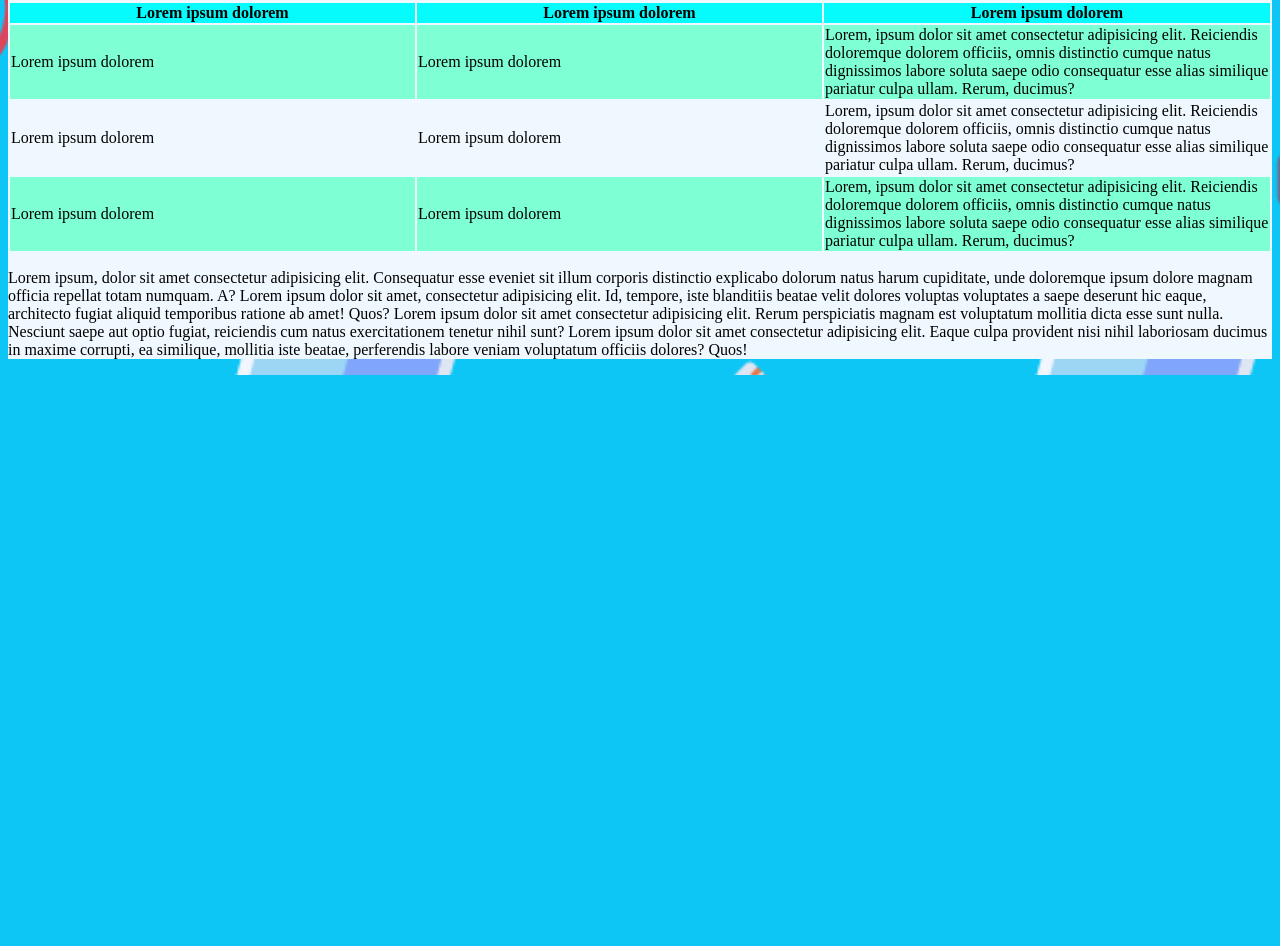
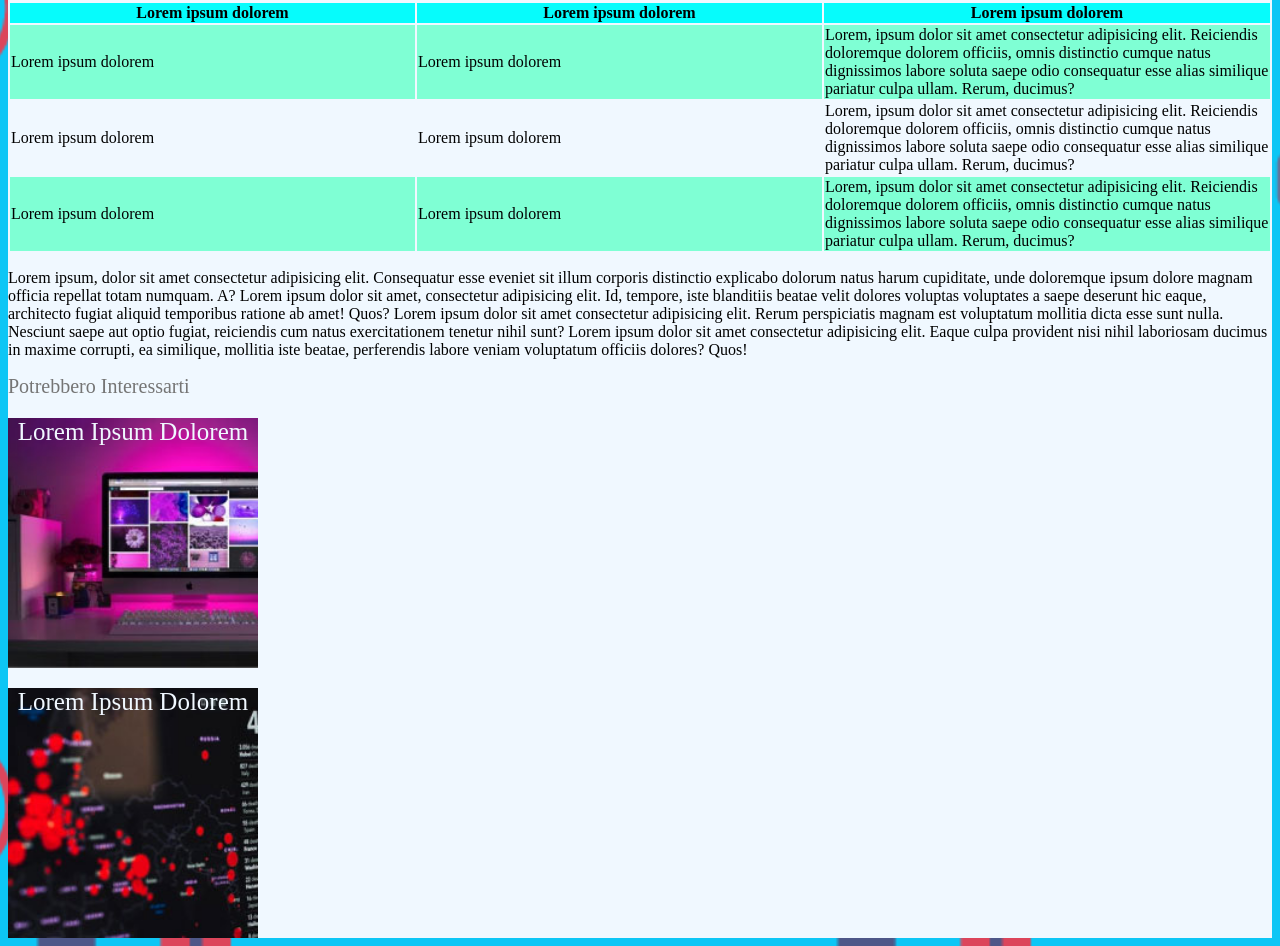
Before and after one commit to AndreaAbbonizio/html-css-booleaner, a plain HTML site: page index.html in a window 1280 px wide. Shown: the part 942-1888 px from the top of the page. Before the commit the page ends 1317 px from the top, so only its background shows below. Drawn offline with Linux system fonts and the light colour scheme.

Commit message:
finished exercise.

```diff
--- a/css/style.css
+++ b/css/style.css
@@ -12,7 +12,7 @@ body{
     padding-top: 30px;
 }
 
-main{
+main, footer{
     background-color: aliceblue;
 }
 
@@ -47,3 +47,34 @@ th{
 #color-table{
     background-color: aquamarine;
 }
+
+footer{
+    margin-top: 0px;
+}
+
+#adv{
+    color:#757575;
+    font-size: 20px;
+}
+
+.img-back1{
+    width: 250px;
+    height: 250px;
+    background-image: url(/img/monitor.jpg);
+    background-size: cover;
+    color: aliceblue;
+    text-align: center;
+    font-size: 25px;
+    margin-top: 20px;
+}
+
+.img-back2{
+    width: 250px;
+    height: 250px;
+    background-image: url(/img/graph.jpg);
+    background-size: cover;
+    color: aliceblue;
+    text-align: center;
+    font-size: 25px;
+    margin-top: 20px;
+}
--- a/index.html
+++ b/index.html
@@ -83,10 +83,14 @@
             <p>Lorem ipsum, dolor sit amet consectetur adipisicing elit. Consequatur esse eveniet sit illum corporis distinctio explicabo dolorum natus harum cupiditate, unde doloremque ipsum dolore magnam officia repellat totam numquam. A?  Lorem ipsum dolor sit amet, consectetur adipisicing elit. Id, tempore, iste blanditiis beatae velit dolores voluptas voluptates a saepe deserunt hic eaque, architecto fugiat aliquid temporibus ratione ab amet! Quos? Lorem ipsum dolor sit amet consectetur adipisicing elit. Rerum perspiciatis magnam est voluptatum mollitia dicta esse sunt nulla. Nesciunt saepe aut optio fugiat, reiciendis cum natus exercitationem tenetur nihil sunt? Lorem ipsum dolor sit amet consectetur adipisicing elit. Eaque culpa provident nisi nihil laboriosam ducimus in maxime corrupti, ea similique, mollitia iste beatae, perferendis labore veniam voluptatum officiis dolores? Quos!</p>
         </div>
         <!--/ paragrafo -->
+        <div id="adv">Potrebbero Interessarti</div>
+
+        <div class="img-back1">Lorem Ipsum Dolorem</div>
+        <div class="img-back2">Lorem Ipsum Dolorem</div>
+
+
     </main>
 
-    <footer>
 
-    </footer>
 </body>
 </html>
```
